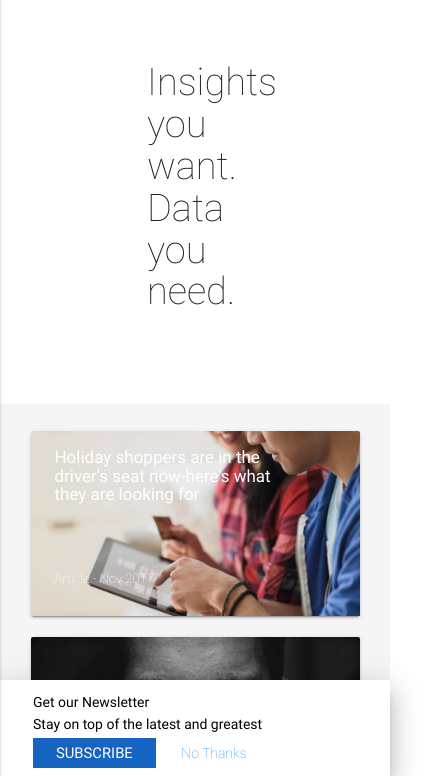
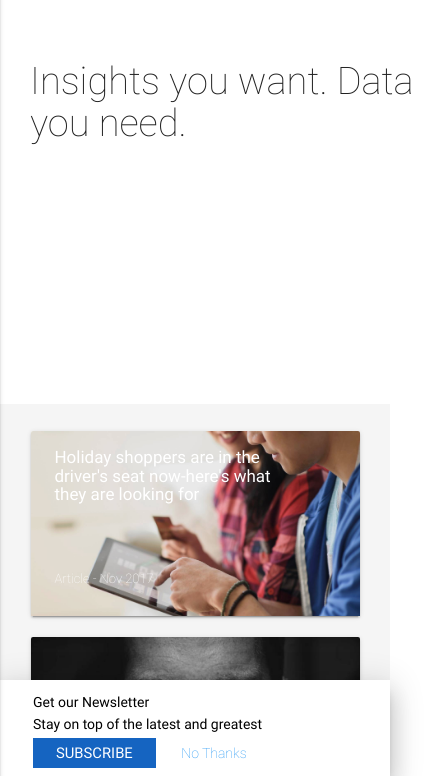
Before and after one commit to mpinaud/think-with-google, a plain HTML site: page index.html in a window 390 px wide. Shown: the part 68-844 px from the top of the page, 430 px wide, since content can reach past the window. Drawn offline with Linux system fonts and the light colour scheme.

Commit message:
update READEME

```diff
--- a/css/styles.css
+++ b/css/styles.css
@@ -343,7 +343,12 @@ h2 {
 @media screen and (max-width: 993px) {
   .headline {
     background-image: url();
-    z-index: 100;
+  }
+
+  .insight {
+    top: 100px;
+    left: 30px;
+    width: 400px;
   }
 }
 /*TABLET*/
```
